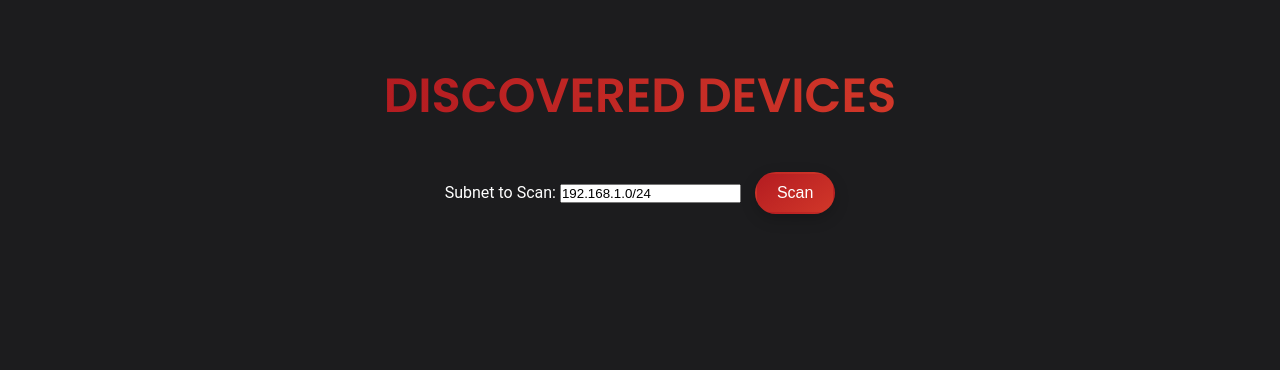
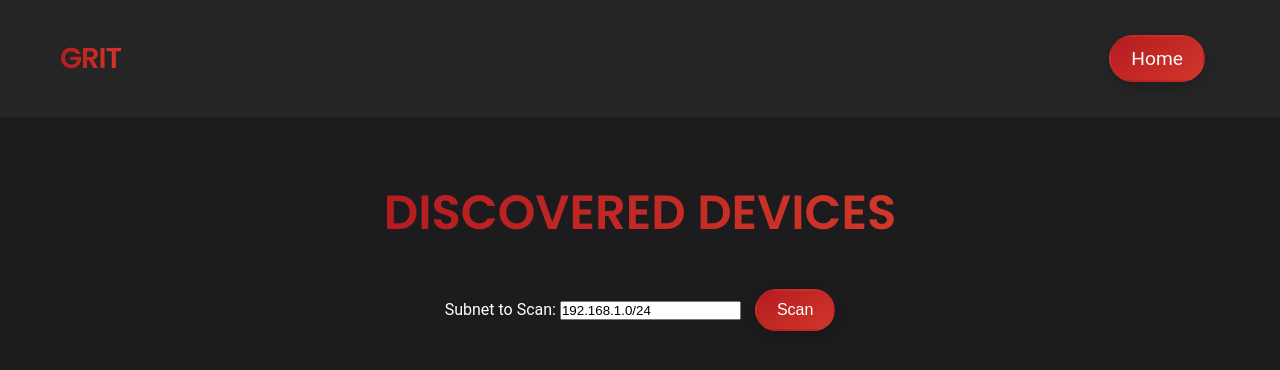
Before and after one commit to Dclark2434/network-discovery-dashboard, a Flask app: page / in a window 1280 px wide. Shown: the top 370 px of the page. Run offline with Flask 2, Linux system fonts and the light colour scheme; data that the repository does not hold is empty.

Commit message:
Add GRIT-style navigation bar

```diff
--- a/web/templates/dashboard.html
+++ b/web/templates/dashboard.html
@@ -6,6 +6,15 @@
     <link rel="stylesheet" href="../static/style.css">
 </head>
 <body>
+    <!-- Navigation Bar -->
+    <nav class="navbar">
+        <div class="container">
+            <h1 class="logo">GRIT</h1>
+            <ul class="nav-links">
+                <li><a href="https://grit.claws.net">Home</a></li>
+            </ul>
+        </div>
+    </nav>
     <h1>Discovered Devices</h1>
     <form method="post">
         <label for="subnet">Subnet to Scan:</label>
```
